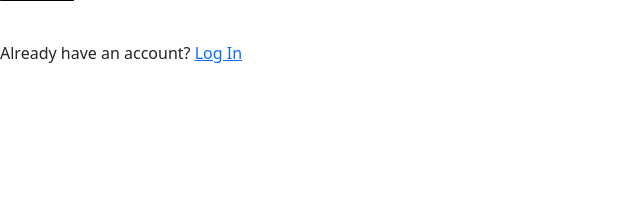
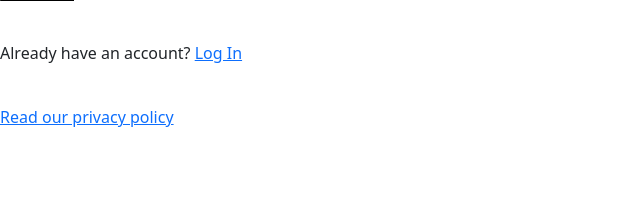
Before and after one commit to annabelle-josie/group-software-project, a Django app: page /auth/signup/ in a window 1280 px wide. Shown: the part 453-668 px from the top of the page, without its empty margins (0-640 px from the left). Run offline with Django 5.2, Linux system fonts and the light colour scheme.

Commit message:
added privacy policy

```diff
--- a/login/templates/login/login.html
+++ b/login/templates/login/login.html
@@ -23,7 +23,8 @@
 
 <br/>
 <p>Don't have an account? <a href="{% url 'signup' %}">Sign Up</a></p>
-
+<br>
+<p><a href="{% url 'privacy' %}">Read our privacy policy</a></p>
 {% endif %}
 
 {% endblock %}
--- a/login/templates/login/signup.html
+++ b/login/templates/login/signup.html
@@ -19,6 +19,8 @@
 
 <br/>
 <p>Already have an account? <a href="{% url 'login' %}">Log In</a></p>
+<br>
+    <p><a href="{% url 'privacy' %}">Read our privacy policy</a></p>
 
 
 {% endif %}
--- a/login/urls.py
+++ b/login/urls.py
@@ -1,9 +1,10 @@
 from django.urls import path, include
 from django.contrib.auth.views import LogoutView
-from .views import CustomLoginView, SignUpView
+from .views import CustomLoginView, SignUpView, PrivacyView
 
 urlpatterns = [
     path("login/", CustomLoginView.as_view(), name="login"),  # Use CustomLoginView
     path("logout/", LogoutView.as_view(), name="logout"),
     path("signup/", SignUpView.as_view(), name="signup"),
+    path('privacy/', PrivacyView.as_view(), name='privacy'),
 ]
--- a/login/views.py
+++ b/login/views.py
@@ -4,6 +4,7 @@ from django.contrib.auth.views import LoginView
 from django.views.generic import CreateView
 from .forms import CustomUserCreationForm
 from django.urls import reverse_lazy
+from django.views.generic import TemplateView
 
 CustomUser = get_user_model()
 # Explicitly set correct template path, as we arent using registration, so without this it assumes the path as /registration/login.html
@@ -16,3 +17,7 @@ class SignUpView(CreateView):
     form_class = CustomUserCreationForm
     success_url = reverse_lazy("login")
     template_name = "login/signup.html"
+
+# Privacy View
+class PrivacyView(TemplateView):
+    template_name = 'login/privacy.html'
```
